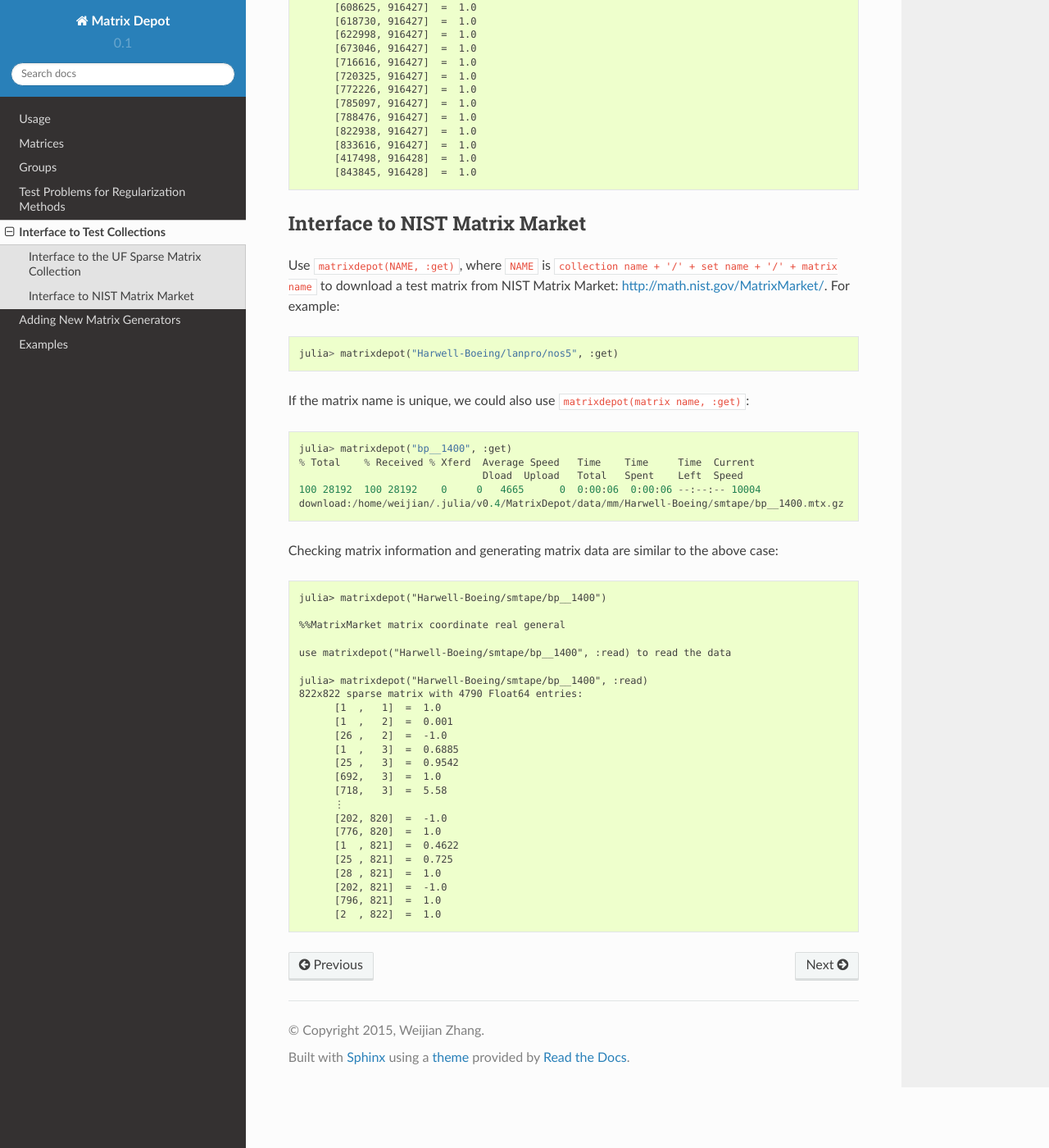
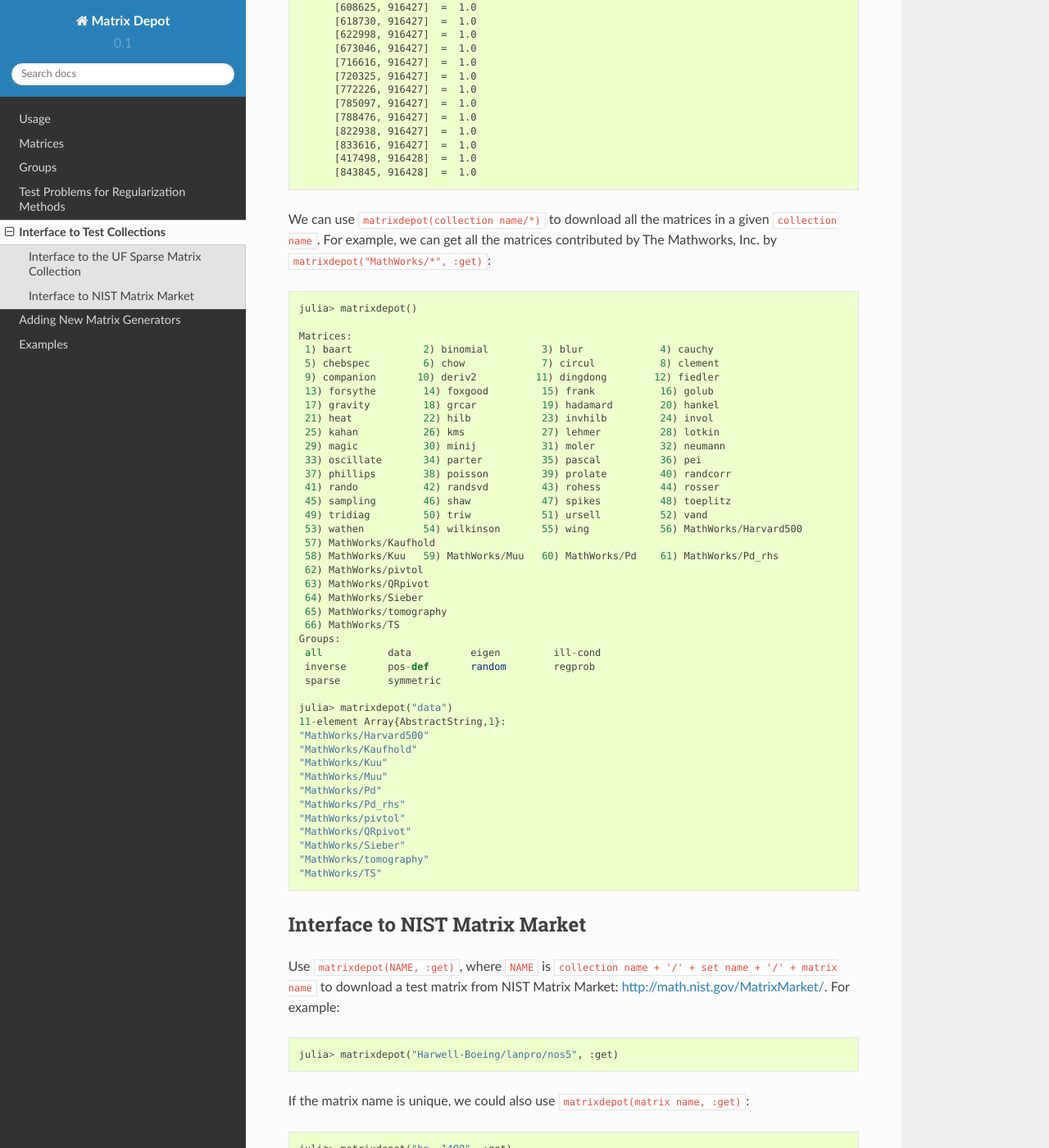
Before and after one commit to JuliaLinearAlgebra/MatrixDepot.jl, a Sphinx documentation site: the page built from doc/interface.rst, in a window 1280 px wide and 1400 px high, scrolled down 1794 px. Shown: the whole window at 82% size. Built offline with Sphinx 7.4.7 and the Read the Docs theme 2.0.0, drawn with Linux system fonts in a browser that asks for light colours.

Commit message:
add feature and tests

```diff
--- a/doc/interface.rst
+++ b/doc/interface.rst
@@ -102,6 +102,54 @@ and generate it with the Symbol ``:r`` or  ``:read`` ::
 	[417498, 916428]  =  1.0
 	[843845, 916428]  =  1.0
 
+We can use ``matrixdepot(collection name/*)`` to download all the matrices
+in a given ``collection name``. For example, we can get all the
+matrices contributed by The Mathworks, Inc. by ``matrixdepot("MathWorks/*", :get)``::
+
+   julia> matrixdepot()
+
+   Matrices:
+    1) baart            2) binomial         3) blur             4) cauchy
+    5) chebspec         6) chow             7) circul           8) clement
+    9) companion       10) deriv2          11) dingdong        12) fiedler
+    13) forsythe        14) foxgood         15) frank           16) golub
+    17) gravity         18) grcar           19) hadamard        20) hankel
+    21) heat            22) hilb            23) invhilb         24) invol
+    25) kahan           26) kms             27) lehmer          28) lotkin
+    29) magic           30) minij           31) moler           32) neumann
+    33) oscillate       34) parter          35) pascal          36) pei
+    37) phillips        38) poisson         39) prolate         40) randcorr
+    41) rando           42) randsvd         43) rohess          44) rosser
+    45) sampling        46) shaw            47) spikes          48) toeplitz
+    49) tridiag         50) triw            51) ursell          52) vand
+    53) wathen          54) wilkinson       55) wing            56) MathWorks/Harvard500
+    57) MathWorks/Kaufhold
+    58) MathWorks/Kuu   59) MathWorks/Muu   60) MathWorks/Pd    61) MathWorks/Pd_rhs
+    62) MathWorks/pivtol
+    63) MathWorks/QRpivot
+    64) MathWorks/Sieber
+    65) MathWorks/tomography
+    66) MathWorks/TS
+   Groups:
+    all           data          eigen         ill-cond
+    inverse       pos-def       random        regprob
+    sparse        symmetric
+
+   julia> matrixdepot("data")
+   11-element Array{AbstractString,1}:
+   "MathWorks/Harvard500"
+   "MathWorks/Kaufhold"
+   "MathWorks/Kuu"
+   "MathWorks/Muu"
+   "MathWorks/Pd"
+   "MathWorks/Pd_rhs"
+   "MathWorks/pivtol"
+   "MathWorks/QRpivot"
+   "MathWorks/Sieber"
+   "MathWorks/tomography"
+   "MathWorks/TS"
+
+
 
 Interface to NIST Matrix Market
 -------------------------------
```
Also changed, not shown: 2 other files.
